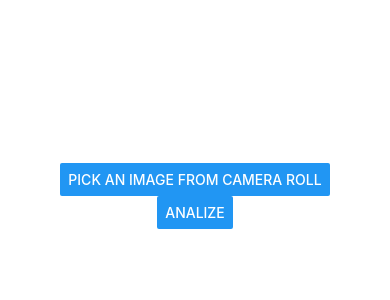
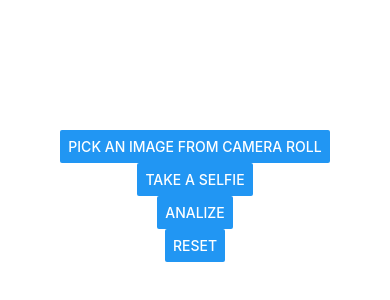
Before and after one commit to bellola/fs, a React Native app: screen / in a window 390 px wide. Shown: the part 226-526 px from the top of the page. Built offline with nearby package versions, Linux system fonts and the light colour scheme.

Commit message:
reset button and take selfie

```diff
--- a/App.js
+++ b/App.js
@@ -28,6 +28,9 @@ export default class ImagePickerExample extends React.Component {
           onPress={this._pickImage}
         />
         <Button
+        title="Take a selfie"
+        />
+        <Button
         title="Analize"
         onPress={()=>this.scannerThunk(image64)}
         />
@@ -35,6 +38,10 @@ export default class ImagePickerExample extends React.Component {
           <Image source={{ uri: image }} style={{ width: 200, height: 200 }} />}
         {ageGuess &&
         <Text>  {this.state.ageGuess}</Text>}
+        <Button
+        title="Reset"
+        onPress={() => this.setState({image: null, image64: null, ageGuess: null})}
+        />
       </View>
     );
   }
```
